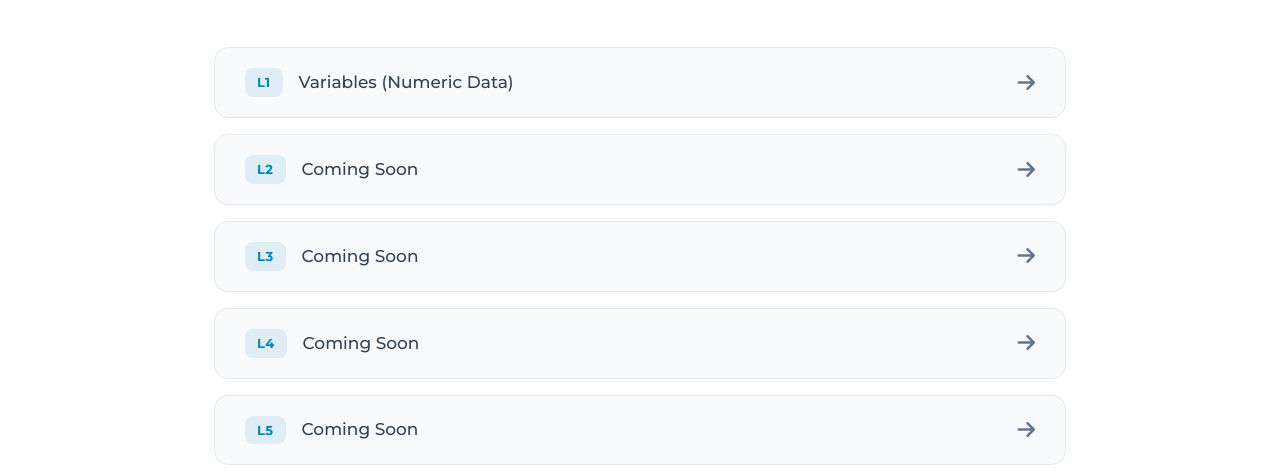
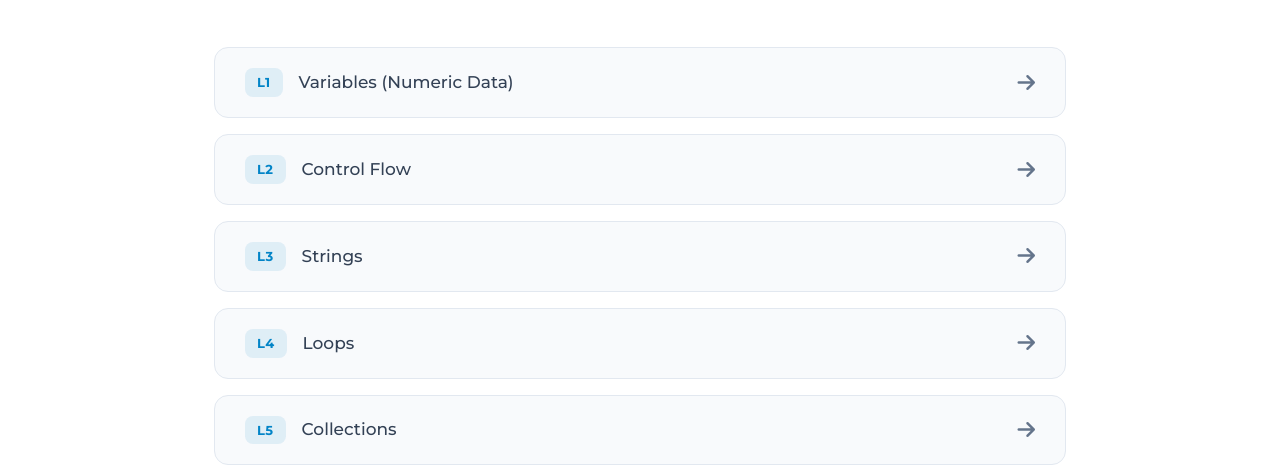
Before and after one commit to jamessun0919-ops/HW2MyHomepage, a plain HTML site: page prog-projects.html in a window 1280 px wide. Shown: the part 326-800 px from the top of the page. Drawn offline with nearby package versions, Linux system fonts and the light colour scheme.

Commit message:
Update L2-L5 button text titles in Chinese and English programming projects page

```diff
--- a/prog-projects.html
+++ b/prog-projects.html
@@ -142,28 +142,28 @@
                 <a href="#" class="project-btn">
                     <span class="btn-left">
                         <span class="btn-num">L2</span>
-                        <span>Coming Soon</span>
+                        <span>Control Flow</span>
                     </span>
                     <i class="fas fa-arrow-right btn-icon"></i>
                 </a>
                 <a href="#" class="project-btn">
                     <span class="btn-left">
                         <span class="btn-num">L3</span>
-                        <span>Coming Soon</span>
+                        <span>Strings</span>
                     </span>
                     <i class="fas fa-arrow-right btn-icon"></i>
                 </a>
                 <a href="#" class="project-btn">
                     <span class="btn-left">
                         <span class="btn-num">L4</span>
-                        <span>Coming Soon</span>
+                        <span>Loops</span>
                     </span>
                     <i class="fas fa-arrow-right btn-icon"></i>
                 </a>
                 <a href="#" class="project-btn">
                     <span class="btn-left">
                         <span class="btn-num">L5</span>
-                        <span>Coming Soon</span>
+                        <span>Collections</span>
                     </span>
                     <i class="fas fa-arrow-right btn-icon"></i>
                 </a>
```
Also changed, not shown: prog-projects-zh.html (+4 -4 lines).
